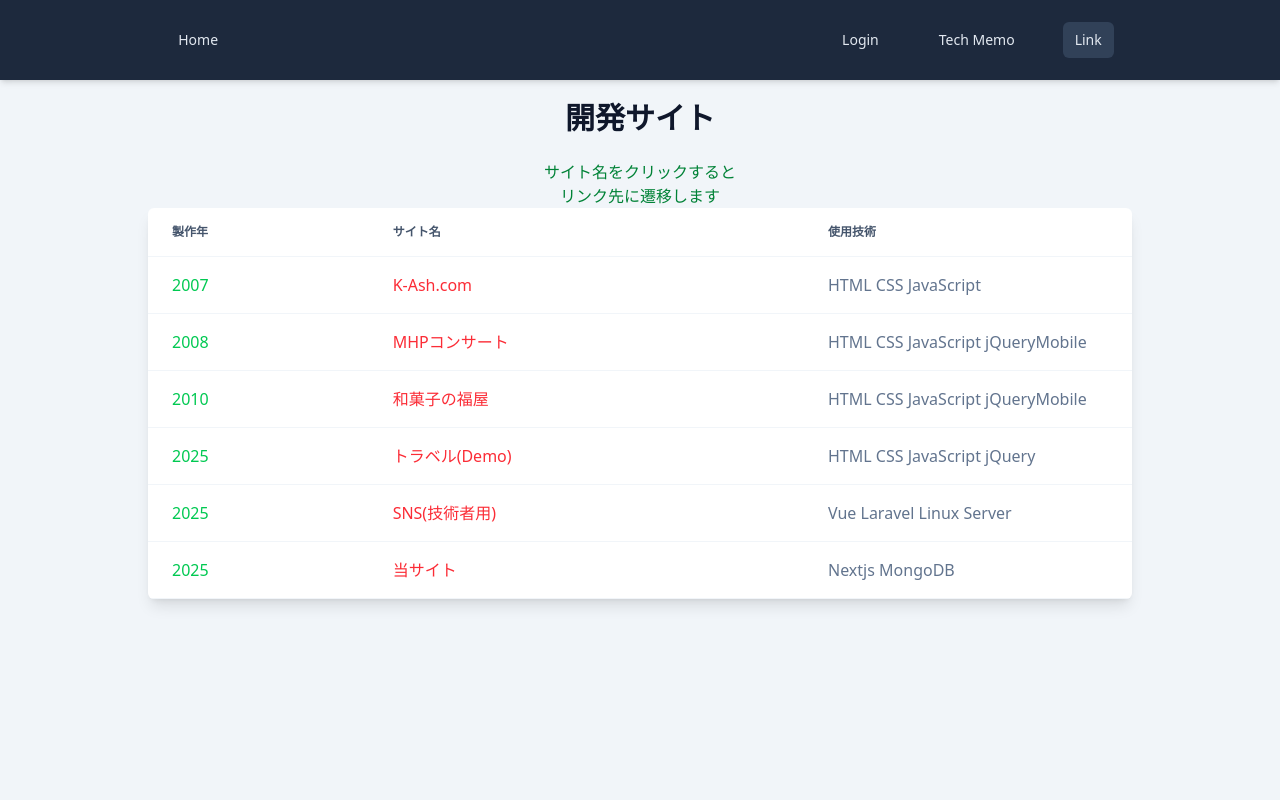
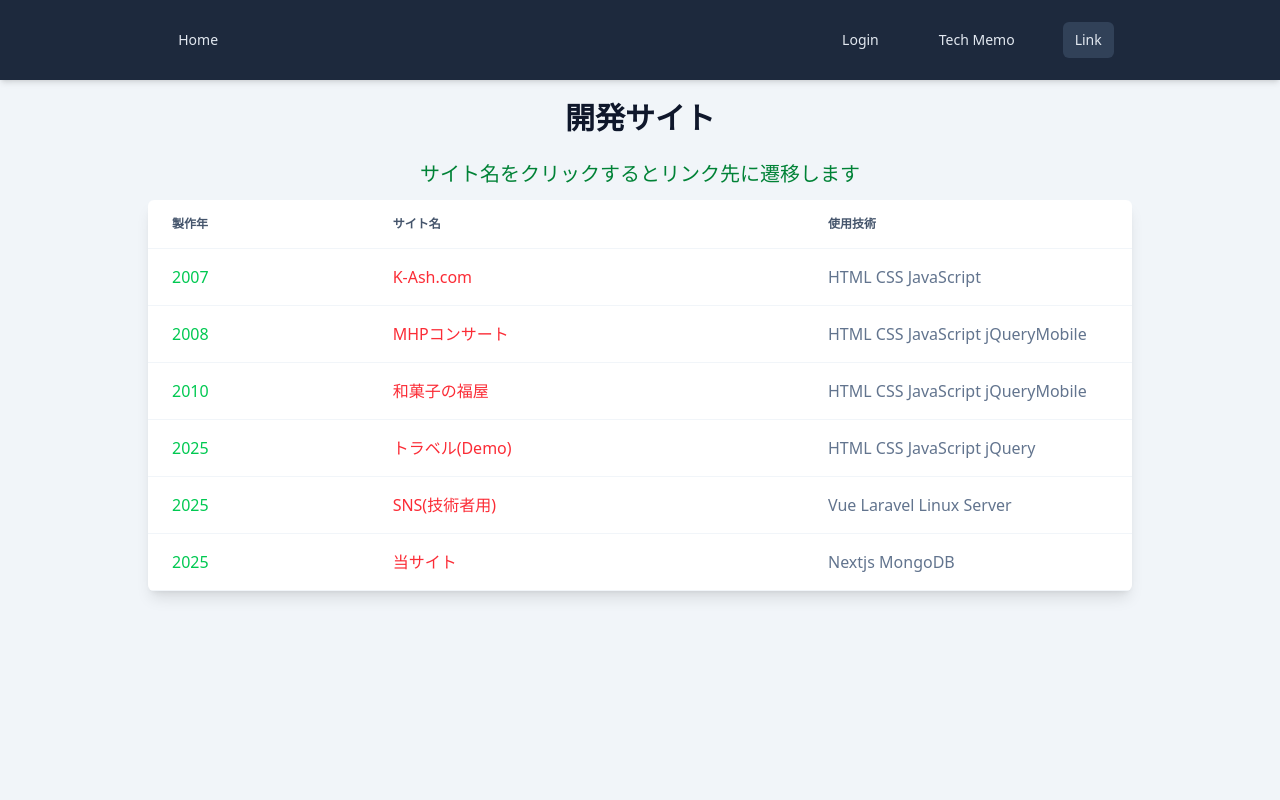
Before and after one commit to kashsan-jp/next-blog-app, a Next.js app: page /link in a window 1280 px wide. Shown: the top 800 px of the page. Built offline with nearby package versions, Linux system fonts and the light colour scheme; no server answers.

Commit message:
2025.8.16.17

```diff
--- a/src/app/link/page.jsx
+++ b/src/app/link/page.jsx
@@ -10,8 +10,8 @@ export default function Link() {
       <div className='title'>
       開発サイト
       </div>
-      <p className='text-center text-green-700 mb-'>
-      サイト名をクリックすると<br></br>リンク先に遷移します
+      <p className='text-center text-green-700 mb-3 lg:text-xl sm:text-sm'>
+      サイト名をクリックするとリンク先に遷移します
       </p>
       <table>
         <thead>
```
